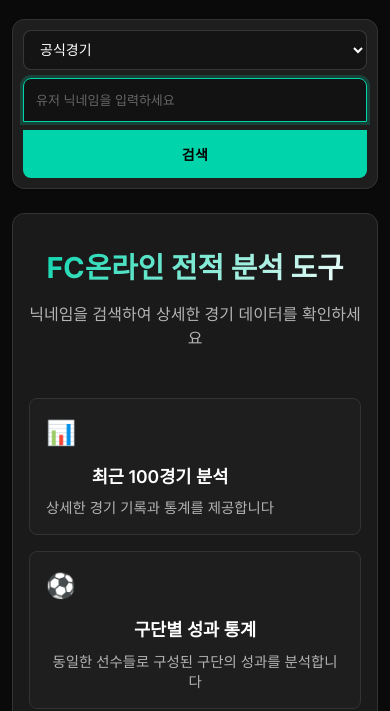
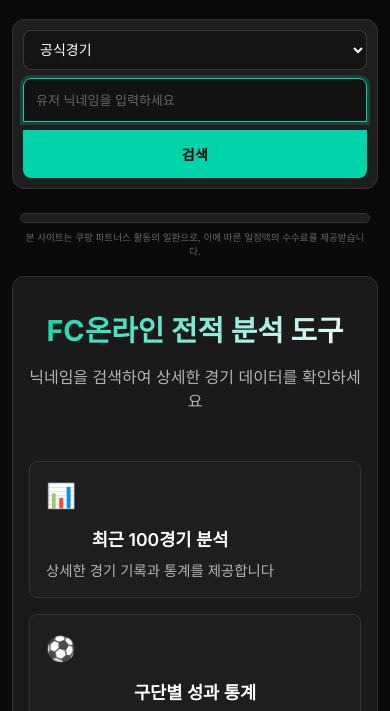
Before and after one commit to SerengrintF/FCdata, a website: page index.html in a window 390 px wide. Shown: the part 64-775 px from the top of the page. Drawn offline with Linux system fonts and the light colour scheme; no server answers; a script that the page names is missing.

Commit message:
쿠팡 파트너스 배너 추가 및 모바일 최적화
- 검색 섹션 아래에 쿠팡 파트너스 배너 추가
- 데스크톱: 680x140px 고정 크기
- 모바일: 반응형 최적화 (CSS 및 mobile.css)
- 파트너스 문구 추가
- 사이드바 관련 코드 제거

```diff
--- a/css/common.css
+++ b/css/common.css
@@ -3041,6 +3041,80 @@ body.modal-open {
     padding: 1rem;
 }
 
+/* 쿠팡 파트너스 배너 스타일 */
+.coupang-banner-container {
+    max-width: 1200px;
+    margin: 1.5rem auto;
+    padding: 0 2rem;
+}
+
+.coupang-banner {
+    width: 680px;
+    max-width: 680px;
+    margin: 0 auto;
+    padding: 1rem;
+    background: var(--bg-card);
+    border-radius: var(--radius-md);
+    border: 1px solid var(--border-color);
+    display: flex;
+    justify-content: center;
+    align-items: center;
+    min-height: 140px;
+}
+
+.coupang-disclosure {
+    text-align: center;
+    color: var(--text-muted);
+    font-size: 0.75rem;
+    margin-top: 0.5rem;
+    line-height: 1.4;
+}
+
+@media (max-width: 768px) {
+    .coupang-banner-container {
+        margin: 1rem auto;
+        padding: 0 0.75rem;
+    }
+
+    .coupang-banner {
+        width: 100%;
+        max-width: 100%;
+        padding: 0.5rem;
+        min-height: auto;
+        overflow: hidden;
+        border-radius: var(--radius-sm);
+    }
+
+    .coupang-banner iframe,
+    .coupang-banner div {
+        max-width: 100% !important;
+        width: 100% !important;
+    }
+
+    .coupang-disclosure {
+        font-size: 0.65rem;
+        padding: 0 0.5rem;
+        margin-top: 0.5rem;
+        line-height: 1.5;
+    }
+}
+
+@media (max-width: 480px) {
+    .coupang-banner-container {
+        margin: 0.75rem auto;
+        padding: 0 0.5rem;
+    }
+
+    .coupang-banner {
+        padding: 0.25rem;
+    }
+
+    .coupang-disclosure {
+        font-size: 0.6rem;
+        padding: 0 0.25rem;
+    }
+}
+
 /* Footer 링크 스타일 */
 footer a {
     transition: color var(--transition-fast);
--- a/css/mobile.css
+++ b/css/mobile.css
@@ -3936,3 +3936,52 @@
 		line-height: 1.6;
 	}
 }
+
+/* 쿠팡 파트너스 배너 모바일 최적화 */
+@media (max-width: 1024px) {
+	.coupang-banner-container {
+		margin: 1rem auto;
+		padding: 0 0.75rem;
+	}
+
+	.coupang-banner {
+		width: 100%;
+		max-width: 100%;
+		padding: 0.5rem;
+		min-height: auto;
+		overflow: hidden;
+		border-radius: var(--radius-sm);
+	}
+
+	/* 쿠팡 배너 내부 요소 반응형 처리 */
+	.coupang-banner iframe,
+	.coupang-banner div,
+	.coupang-banner script + div {
+		max-width: 100% !important;
+		width: 100% !important;
+		overflow-x: auto;
+	}
+
+	.coupang-disclosure {
+		font-size: 0.65rem;
+		padding: 0 0.5rem;
+		margin-top: 0.5rem;
+		line-height: 1.5;
+	}
+}
+
+@media (max-width: 480px) {
+	.coupang-banner-container {
+		margin: 0.75rem auto;
+		padding: 0 0.5rem;
+	}
+
+	.coupang-banner {
+		padding: 0.25rem;
+	}
+
+	.coupang-disclosure {
+		font-size: 0.6rem;
+		padding: 0 0.25rem;
+	}
+}
--- a/index.html
+++ b/index.html
@@ -136,6 +136,17 @@
                 </div>
             </div>
             <button id="searchBtn">검색</button>
+        </div>
+
+        <!-- 쿠팡 파트너스 배너 -->
+        <div class="coupang-banner-container">
+            <div class="coupang-banner" id="coupangBanner">
+                <script src="https://ads-partners.coupang.com/g.js"></script>
+                <script>
+                    new PartnersCoupang.G({"id":947462,"template":"carousel","trackingCode":"AF6808628","width":"680","height":"140","tsource":""});
+                </script>
+            </div>
+            <p class="coupang-disclosure">본 사이트는 쿠팡 파트너스 활동의 일환으로, 이에 따른 일정액의 수수료를 제공받습니다.</p>
         </div>
 
         <!-- 검색 중 상태 알림 -->
@@ -1119,6 +1130,7 @@
         <p>Data based on NEXON Open API</p>
         <p style="margin-top: 0.5rem; font-size: 0.8rem;">FC Data is not associated with NEXON Korea.</p>
     </footer>
+    </div>
 
     <!-- 모바일 검색 팝업 -->
     <div class="mobile-search-popup-overlay" id="mobileSearchPopup" style="display: none;">
```
